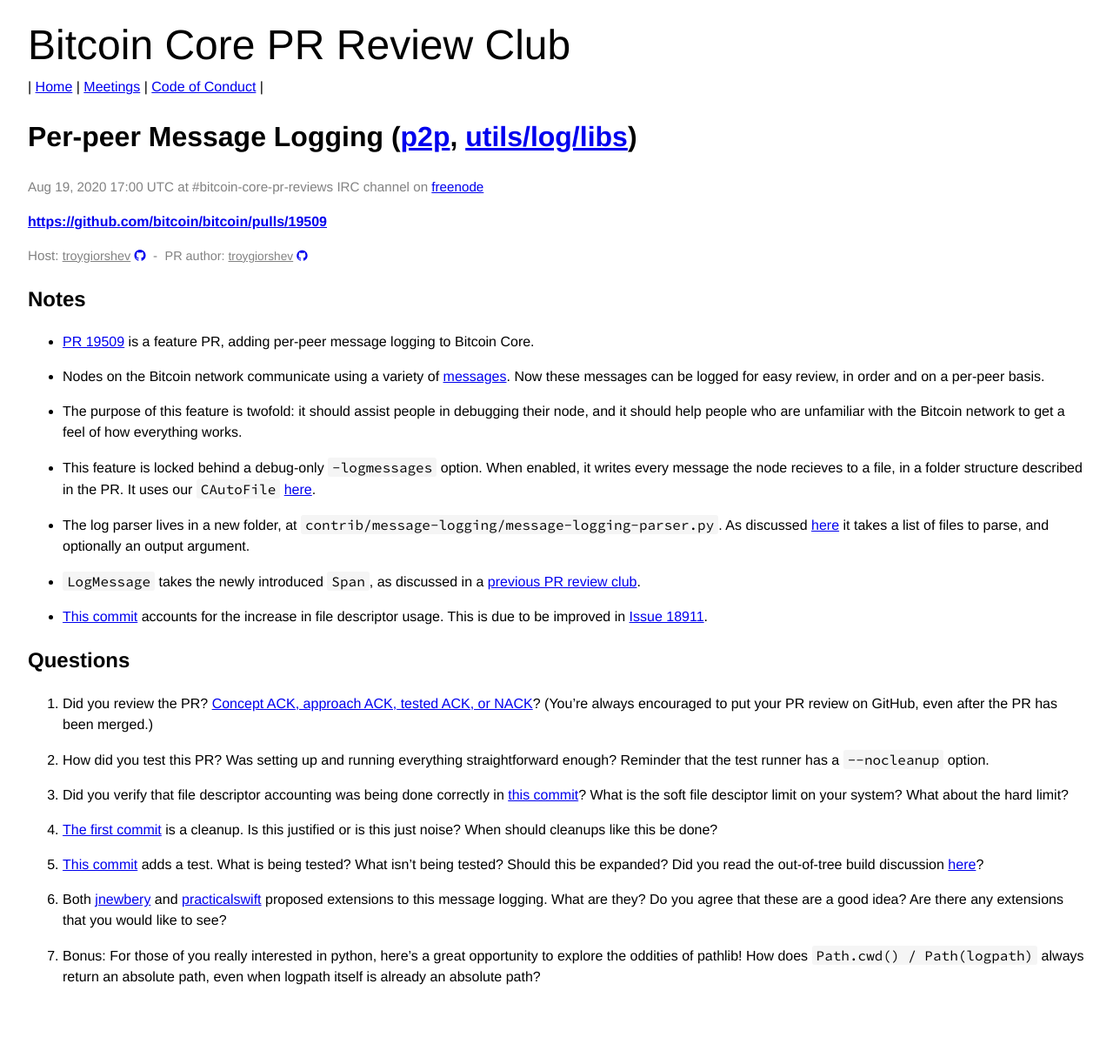
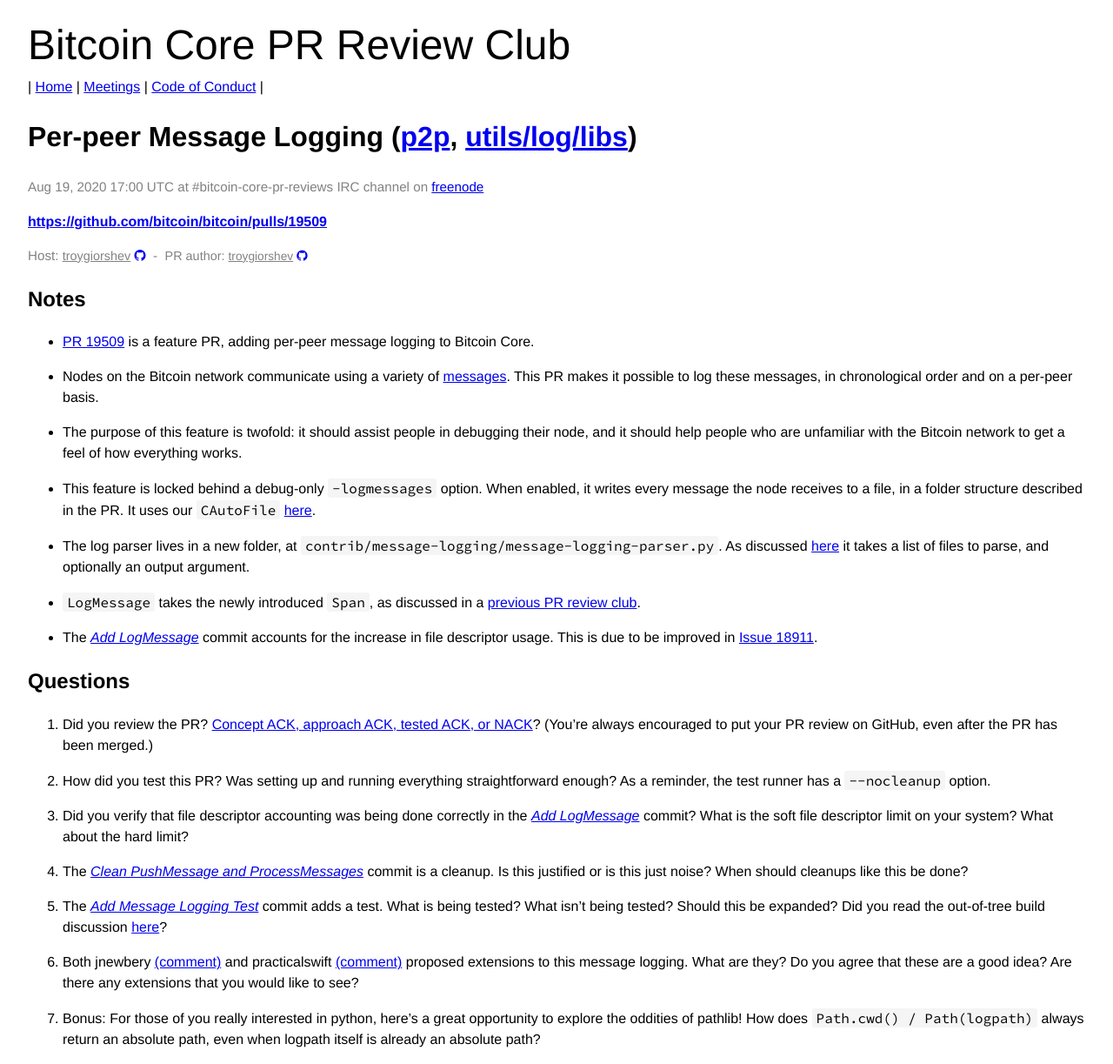
Before and after one commit to bitcoin-core-review-club/website, a Jekyll site: the page built from _posts/2020-08-19-#19509.md, in a window 1280 px wide. Shown: the whole page at 87% size. Built offline with Jekyll 4.4.1, drawn with Linux system fonts in a browser that asks for light colours; before the commit the page ends 1151 px from its top, so only the background shows below that.

Commit message:
n19509: address jonatack comments

```diff
--- a/_posts/2020-08-19-#19509.md
+++ b/_posts/2020-08-19-#19509.md
@@ -17,15 +17,15 @@
 
 * Nodes on the Bitcoin network communicate using a variety of
   [messages](https://btcinformation.org/en/developer-reference#p2p-network).
-  Now these messages can be logged for easy review, in order and on a per-peer
-  basis.
+  This PR makes it possible to log these messages, in chronological order and
+  on a per-peer basis.
 
 * The purpose of this feature is twofold: it should assist people in debugging
   their node, and it should help people who are unfamiliar with the Bitcoin
   network to get a feel of how everything works.
 
 * This feature is locked behind a debug-only `-logmessages` option. When
-  enabled, it writes every message the node recieves to a file, in a folder
+  enabled, it writes every message the node receives to a file, in a folder
   structure described in the PR. It uses our `CAutoFile`
   [here](https://github.com/bitcoin-core-review-club/bitcoin/blob/4fc2e390/src/net.cpp#L2892).
 
@@ -35,12 +35,12 @@
   takes a list of files to parse, and optionally an output argument.
 
 * `LogMessage` takes the newly introduced `Span`, as discussed in a [previous
-  PR review club](https://bitcoincore.reviews/18468).
+  PR review club](/18468).
 
-* [This
-  commit](https://github.com/bitcoin-core-review-club/bitcoin/commit/ac953a37)
-  accounts for the increase in file descriptor usage. This is due to be improved
-  in [Issue 18911](https://github.com/bitcoin/bitcoin/issues/18911).
+* The [_Add
+  LogMessage_](https://github.com/bitcoin-core-review-club/bitcoin/commit/ac953a37)
+  commit accounts for the increase in file descriptor usage. This is due to be
+  improved in [Issue 18911](https://github.com/bitcoin/bitcoin/issues/18911).
 
 ## Questions
 
@@ -50,30 +50,30 @@
    has been merged.)
 
 2. How did you test this PR? Was setting up and running everything
-   straightforward enough? Reminder that the test runner has a `--nocleanup`
+   straightforward enough? As a reminder, the test runner has a `--nocleanup`
    option.
 
 3. Did you verify that file descriptor accounting was being done correctly in
-   [this
-   commit](https://github.com/bitcoin-core-review-club/bitcoin/commit/ac953a37)?
-   What is the soft file desciptor limit on your system? What about the hard
-   limit?
+   the [_Add
+   LogMessage_](https://github.com/bitcoin-core-review-club/bitcoin/commit/ac953a37)
+   commit?  What is the soft file descriptor limit on your system? What about the
+   hard limit?
 
-4. [The first
-   commit](https://github.com/bitcoin-core-review-club/bitcoin/commit/b3a0e528)
-   is a cleanup. Is this justified or is this just noise? When should cleanups
-   like this be done?
+4. The [_Clean PushMessage and
+   ProcessMessages_](https://github.com/bitcoin-core-review-club/bitcoin/commit/b3a0e528)
+   commit is a cleanup. Is this justified or is this just noise? When should
+   cleanups like this be done?
 
-5. [This
-   commit](https://github.com/bitcoin-core-review-club/bitcoin/commit/4fc2e390)
-   adds a test. What is being tested? What isn't being tested? Should this be
-   expanded? Did you read the out-of-tree build discussion
+5. The [_Add Message Logging
+   Test_](https://github.com/bitcoin-core-review-club/bitcoin/commit/4fc2e390)
+   commit adds a test. What is being tested? What isn't being tested? Should this
+   be expanded? Did you read the out-of-tree build discussion
    [here](https://github.com/bitcoin/bitcoin/pull/19509#discussion_r465770624)?
 
-6. Both
-   [jnewbery](https://github.com/bitcoin/bitcoin/pull/19509#pullrequestreview-447894982)
-   and
-   [practicalswift](https://github.com/bitcoin/bitcoin/pull/19509#pullrequestreview-448269477)
+6. Both jnewbery
+   [(comment)](https://github.com/bitcoin/bitcoin/pull/19509#pullrequestreview-447894982)
+   and practicalswift
+   [(comment)](https://github.com/bitcoin/bitcoin/pull/19509#pullrequestreview-448269477)
    proposed extensions to this message logging. What are they? Do you agree that
    these are a good idea? Are there any extensions that you would like to see?
 
```
